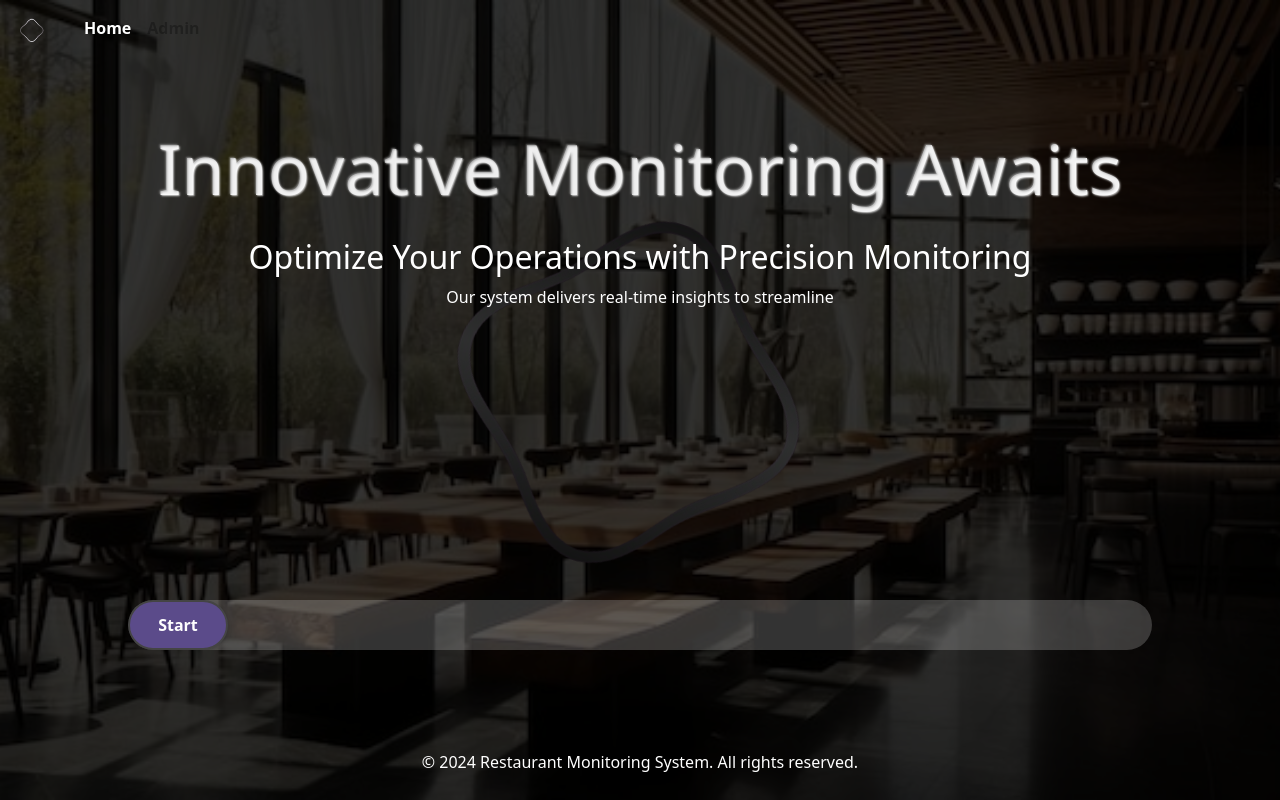
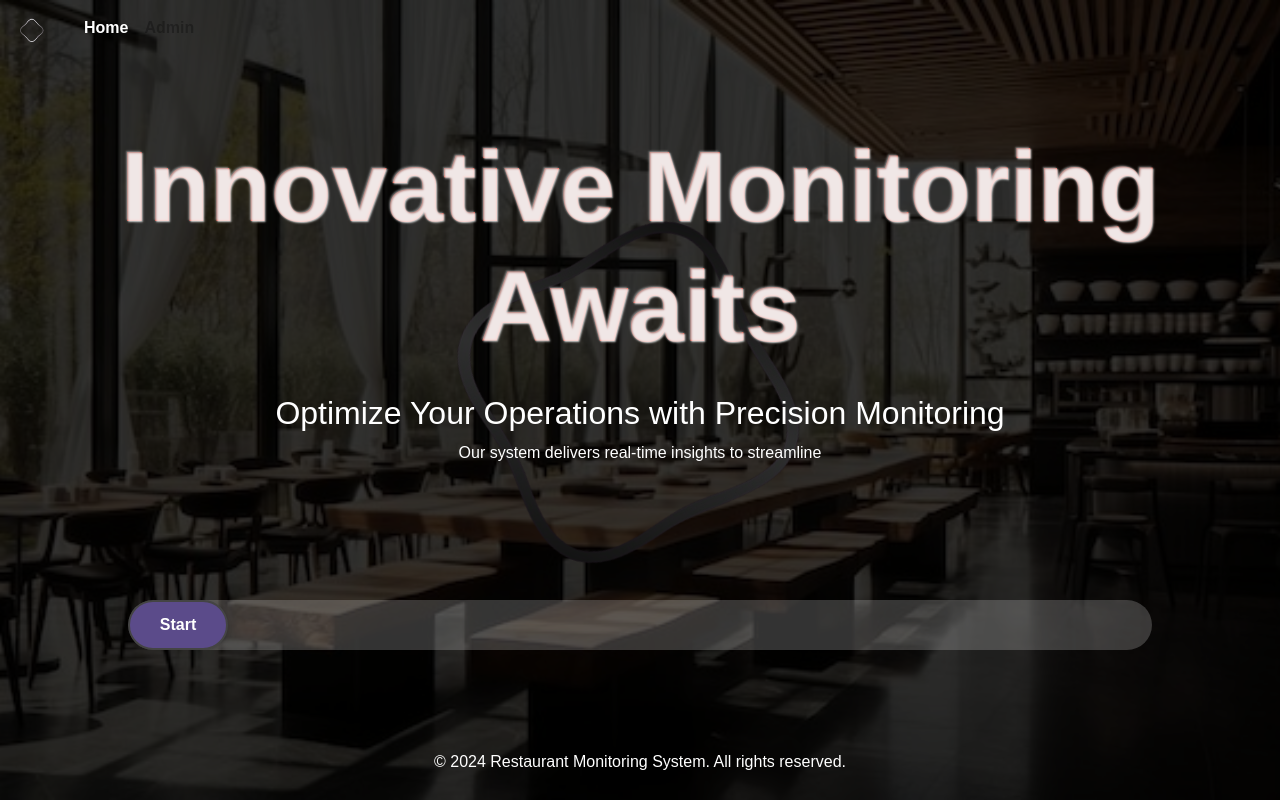
Before and after one commit to Ahmad-Gill/Restaurant-Monitoring-System-FYP-, a Django app: page / in a window 1280 px wide. Run offline with Django 5.2, Linux system fonts and the light colour scheme; some libraries are stand-ins or nearby versions.

Commit message:
add variables css file

```diff
--- a/Python Code/Resturent_Monitering_System/Static/CssFiles/Base.css
+++ b/Python Code/Resturent_Monitering_System/Static/CssFiles/Base.css
@@ -1,3 +1,4 @@
+@import url('CssFiles/variables.css');
 html, body {
     height: 100%;
     overflow: hidden; /* Disable vertical and horizontal scrolling */
@@ -24,7 +25,7 @@
     left: 0;
     width: 100%;
     height: 100%;
-    background-color: rgba(0, 0, 0, 0.8); /* Intensity to black the image */
+    background-color: var(--background); /* Intensity to black the image */
     z-index: 1; /* Positioned above the background image but below the content */
 }
 .wrapper {
@@ -36,11 +37,11 @@
     z-index: 2;
 }
 .logo {
-    position: absolute; /* Allows positioning relative to the nearest positioned ancestor (the body) */
-    top: 50%; /* Center vertically */
-    left: 50%; /* Center horizontally */
-    transform: translate(-50%, -50%); /* Center the logo */
-    z-index: 0; /* Behind other content */
+    position: absolute;
+    top: 50%;
+    left: 50%;
+    transform: translate(-50%, -50%);
+    z-index: 0;
 }
 
 .rotate {
@@ -60,22 +61,21 @@
 .content {
     position: relative;
     z-index: 2;
-    color: white;
+    color:var(--Headings);
     text-align: center;
     padding-top: 50px;
     flex-grow: 1;
 }
 .footer {
 
-    color: #ffffff;
+    color: var(--secondary-color);
     text-align: center;
     padding: 10px;
-    margin-top: auto;
-    position: relative;
-    z-index: 2; /* Ensures it appears above other elements */
+    font-size: var(--font-size-small);
 }
+
 h1 {
-    font-size: 100px !important;
+    font-size: var(--font-size-large-h)!important;
     font-weight: bold;
     padding: 20px;
 }
--- a/Python Code/Resturent_Monitering_System/Static/CssFiles/main.css
+++ b/Python Code/Resturent_Monitering_System/Static/CssFiles/main.css
@@ -1,8 +1,10 @@
+@import url('CssFiles/variables.css');
+
 
 /*------------------------------------------ Slider Section -------------------------------*/
 .slider-container {
     position: fixed;
-    bottom: 150px; /* Position above the footer, adjust as needed */
+    bottom: 150px;
     left: 50%;
     transform: translateX(-50%);
     width: 80%;
@@ -10,8 +12,8 @@
     z-index: 1000;
 }
 .content-section {
-    padding: 20px; /* Add padding around content */
-    margin-bottom: 100px; /* Space for the slider if needed */
+    padding: 20px;
+    margin-bottom: 100px;
 }
 
 .slider-track {
@@ -26,12 +28,12 @@
 .slider-thumb {
     width: 100px;
     height: 100%;
-    background-color: #5B4B8A; /* Plum Nectar */
+    background-color: var(--primary-color); /* Plum Nectar */
     border-radius: 25px;
     display: flex;
     justify-content: center;
     align-items: center;
-    color: #fff;
+    color: var(--Headings);
     font-weight: bold;
     cursor: pointer;
     position: absolute;
@@ -43,7 +45,7 @@
 
 /* Hover Effect */
 .slider-thumb:hover {
-    background-color: #4A3A6A;
+    background-color: var(--hover);
     transform: scale(1.05);
     box-shadow: 0 4px 8px rgba(0, 0, 0, 0.3);
 }
@@ -53,13 +55,13 @@
     bottom: 60px;
     left: 50%;
     transform: translateX(-50%);
-    color: #fff;
+    color:var(--headings);
     font-size: 24px;
     text-align: center;
 }
 .slider-fill {
     height: 100%;
-    background-color: #5B4B8A;
+    background-color:var(--primary-color);
     border-radius: 25px;
     position: absolute;
     left: 0;
@@ -77,10 +79,9 @@
 
  /*------------------------------------------ USe Gradient Effect -------------------------------*/
 h1 {
-    font-size: 70px !important;
-    background: linear-gradient(45deg, #ffffff, #c0c0c0, #e0e0e0, #ffffff);
+    font-size: var(--font-size-large-h1) !important;
+    background: var(--danger-color);
     background-clip: text;
-    -webkit-background-clip: text;
     color: transparent;
     text-shadow:
         1px 1px 2px rgba(255, 255, 255, 0.8),
--- /dev/null
+++ b/Python Code/Resturent_Monitering_System/Static/CssFiles/variables.css
@@ -0,0 +1,11 @@
+:root {
+    --primary-color:  #5B4B8A;   /* Buttons */
+    --danger-color: #e74c3c;     /* Danger */
+    --Headings: #ffffff;         /* For headings like h1, h2 */
+    --hover: #4A3A6A;            /* Hover color */
+    --background: rgba(0, 0, 0, 0.8); /* Background color */
+
+    --font-size-small: 16px;     /* Small font size */
+    --font-size-medium: 26px;    /* Medium font size */
+    --font-size-large-h1: 100px; /* Large font size for h1 */
+}
--- a/Python Code/Resturent_Monitering_System/Templates/HtmlFiles/Base.html
+++ b/Python Code/Resturent_Monitering_System/Templates/HtmlFiles/Base.html
@@ -6,6 +6,8 @@
     <link href="{% static 'CssFiles/Base.css' %}" rel="stylesheet">
     <script src="{% static 'JavaScriptFiles/Base.js' %}" defer></script>
     <link href="https://cdn.jsdelivr.net/npm/bootstrap@5.3.3/dist/css/bootstrap.min.css" rel="stylesheet" integrity="sha384-QWTKZyjpPEjISv5WaRU9OFeRpok6YctnYmDr5pNlyT2bRjXh0JMhjY6hW+ALEwIH" crossorigin="anonymous">
+    <link href="{% static 'CssFiles/variables.css' %}" rel="stylesheet">
+<link href="{% static 'CssFiles/Base.css' %}" rel="stylesheet">
 </head>
 <body>
     <div class="wrapper" style="position: relative; min-height: 100vh;">
--- a/Python Code/Resturent_Monitering_System/Templates/HtmlFiles/main.html
+++ b/Python Code/Resturent_Monitering_System/Templates/HtmlFiles/main.html
@@ -10,6 +10,7 @@
 <!-- Include slider.css for styling the slider -->
 <link href="{% static 'CssFiles/main.css' %}" rel="stylesheet">
 <script src="{% static 'JavaScriptFiles/main.js' %}"></script>
+<link rel="stylesheet" href="{% static 'CssFiles/variables.css' %}">
 
 <header>
     <h1 id="headline1">Innovative Monitoring Awaits</h1>
```
Also changed, not shown: Python Code/Resturent_Monitering_System/main_Server/views.py (line endings or trailing spaces).
